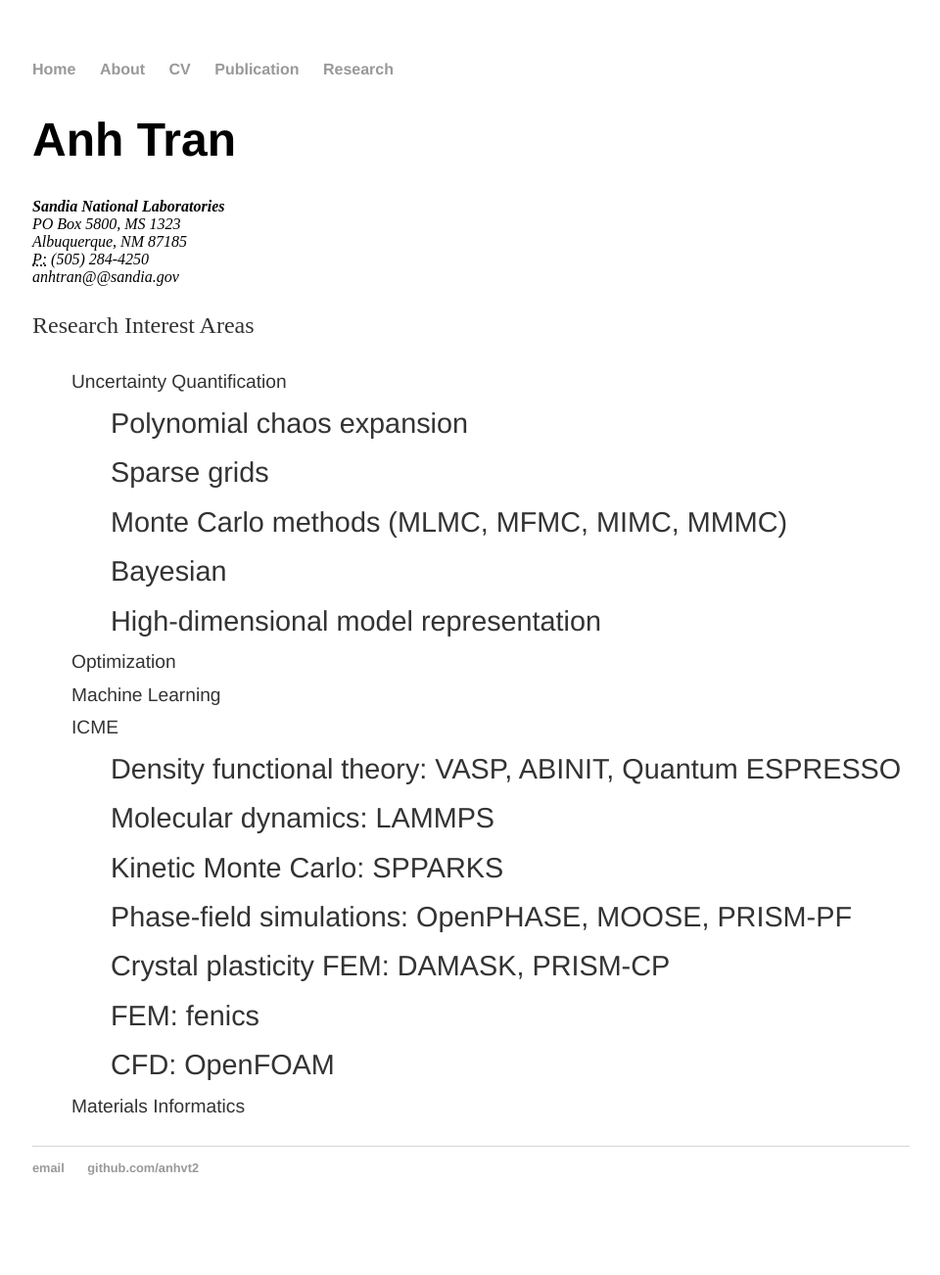
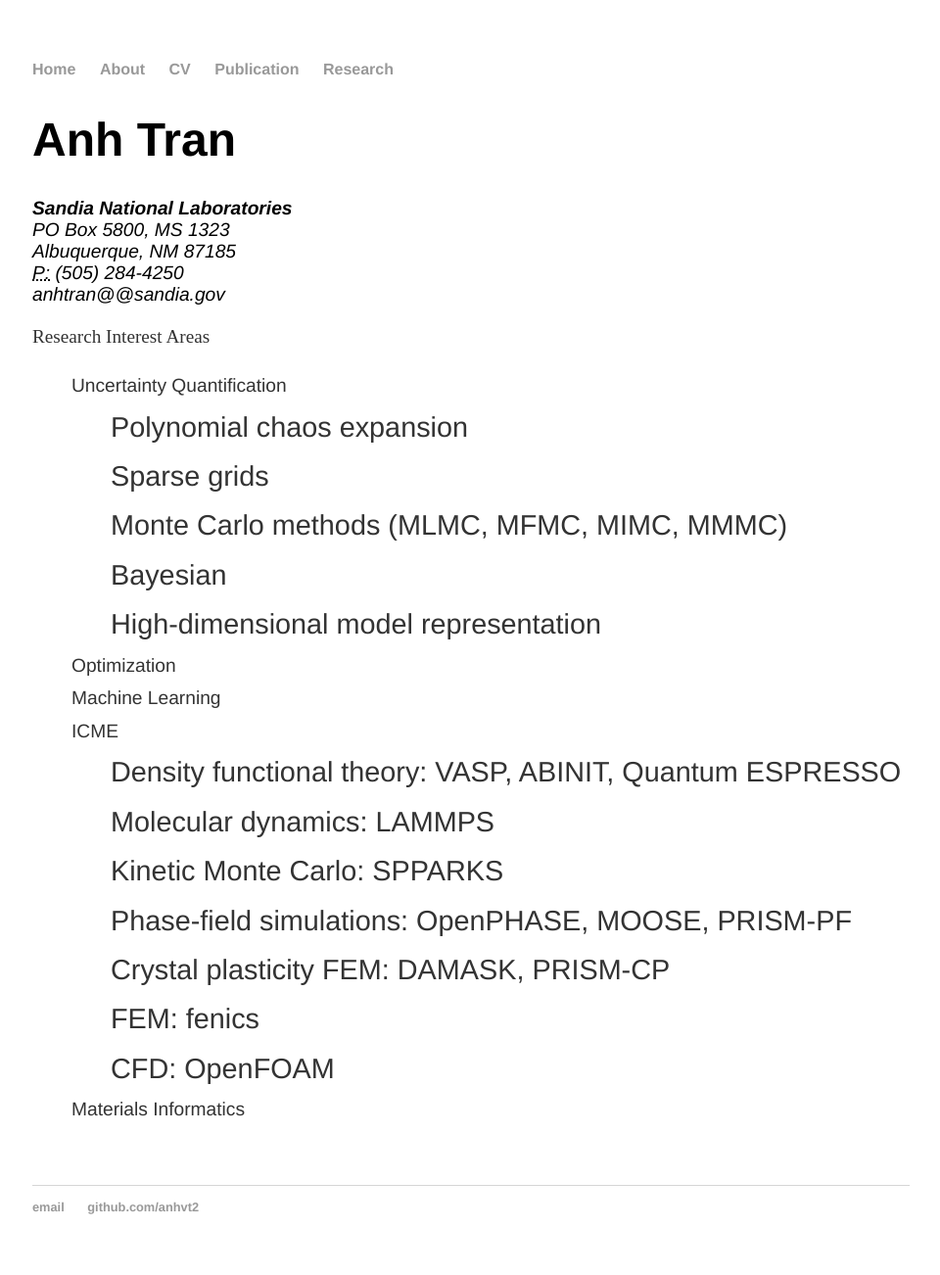
Before and after one commit to anhvt2/anhvt2.github.io, a Jekyll site: the page built from research/index.html, in a window 1280 px wide. Shown: the whole page at 98% size, without its empty margins (159-1119 px from the left). Built offline with Jekyll 4.4.1, drawn with Linux system fonts in a browser that asks for light colours; before the commit the page ends 1262 px from its top, so only the background shows below that.

Commit message:
update fontsize in main.css

```diff
--- a/css/main.css
+++ b/css/main.css
@@ -30,12 +30,10 @@
 .cv .download { float: right; font-size: .8em; text-transform: uppercase; }
 
 /* Research */
-/*.research { margin: 0px 0px 60px; }
+.research { margin: 0px 0px 60px; }
 .research h1 { font-size: 3em; }
 .research h2 { font-size: 2em; }
 .research address, .research .download { font-family: 'Helvetica', 'Arial', 'Sans-Serif'; }
 .research address, .research p { font-size: 1.2em; }
-.research .download { float: right; font-size: .8em; text-transform: uppercase; }*/
-
-
-.ResearchAreas li{ font-size: .8em; font-family: 'Helvetica'; list-style: none; }
+.research .download { float: right; font-size: .8em; text-transform: uppercase; }
+.research li{ font-size: .8em; font-family: 'Helvetica'; list-style: none; }
--- a/research/index.html
+++ b/research/index.html
@@ -15,7 +15,7 @@
 		</address>
 
 		<p>Research Interest Areas</p>
-		<ul class="ResearchAreas">
+		<ul class="research">
 			<li>Uncertainty Quantification</li>
 
 			<ul>
```
